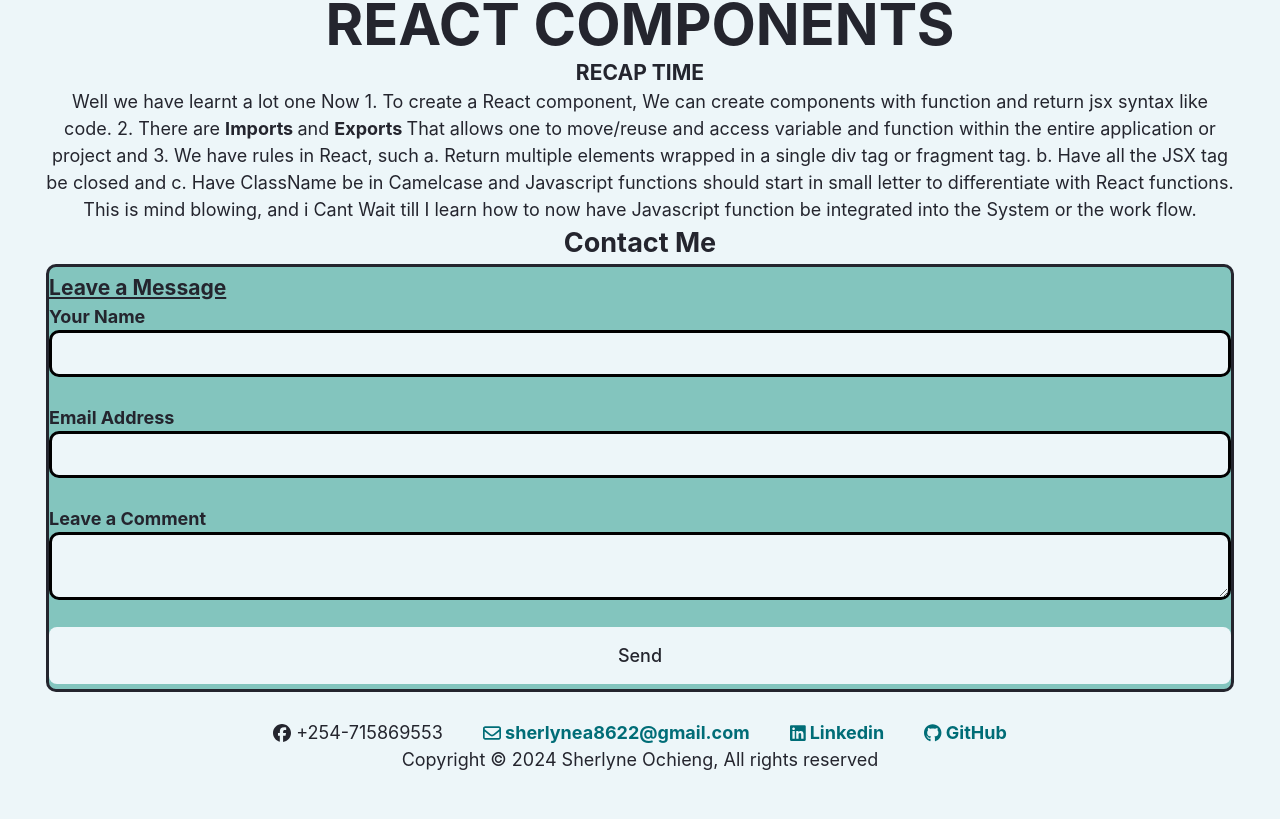
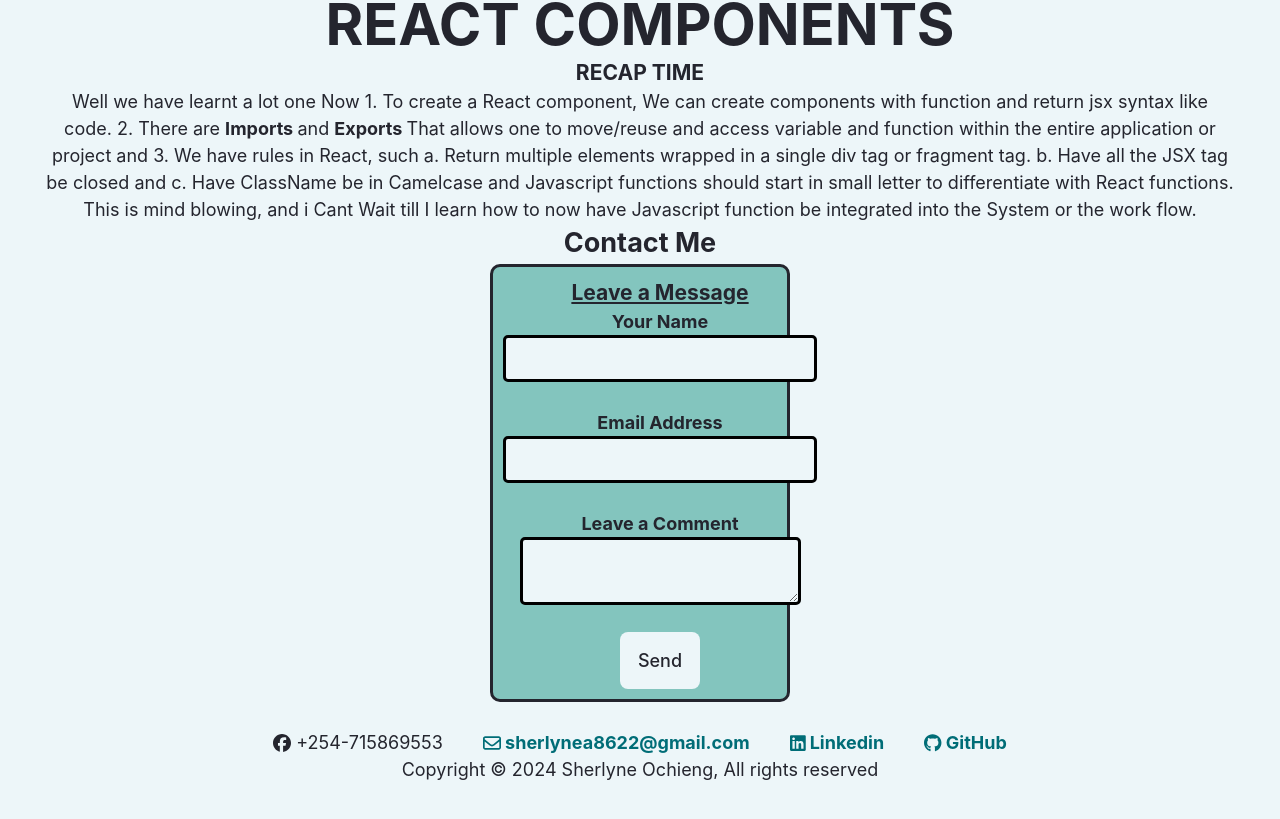
Before and after one commit to ShernOc/blog, a React app: page / in a window 1280 px wide. Shown: the part 399-1218 px from the top of the page. Built offline with nearby package versions, Linux system fonts and the light colour scheme; the HTML template or start-up script is replaced by a standard one.

Commit message:
update app.css

```diff
--- a/src/components/App.css
+++ b/src/components/App.css
@@ -1,16 +1,10 @@
 #root {
   text-align:center;
- padding: 10px;
+  padding: 10px;
 }
 
-li{
+li, #contact {
   list-style: none;
-  display: inline;
-  padding: 20px;
-}
-
-
-#contact {
   display: inline;
   padding: 20px;
 }
@@ -18,14 +12,15 @@ li{
 form{
   background:#83c5be;
   display:grid;
-  text-align:justify;
   font-weight: 500;
   border-radius: 10px;
-  border-color:#24252e;
-  border-style: solid;
+  border: solid #24252e;
   margin-block:0;
-  justify-items:auto;
-  padding-block: 5px;
+  justify-items:center;
+  padding: 10px;
+  width: 100%;
+  margin: auto;
+  max-width: 300px;
 }
 
 input,textarea{
@@ -33,13 +28,14 @@ input,textarea{
   background-color:#edf6f9;
   color:black;
   font-size: 1em;
-  border-radius: inherit;
+  border-radius: 5px;
   border-style: solid;
 }
 
-.lableinput{
+.labelinput{
   text-decoration:underline;
 }
+
 label{
   font-weight: bold;
 }
--- a/src/components/Contact.jsx
+++ b/src/components/Contact.jsx
@@ -6,7 +6,7 @@ function Contact() {
             <div>
                 <h2>Contact Me</h2>
                 <form action="" id="forminput">
-                    <h3 className="lableinput">Leave a Message</h3>
+                    <h3 className="labelinput">Leave a Message</h3>
                     <label htmlFor="name">Your Name</label>
                     <input type="text" />
                     <br />
```
